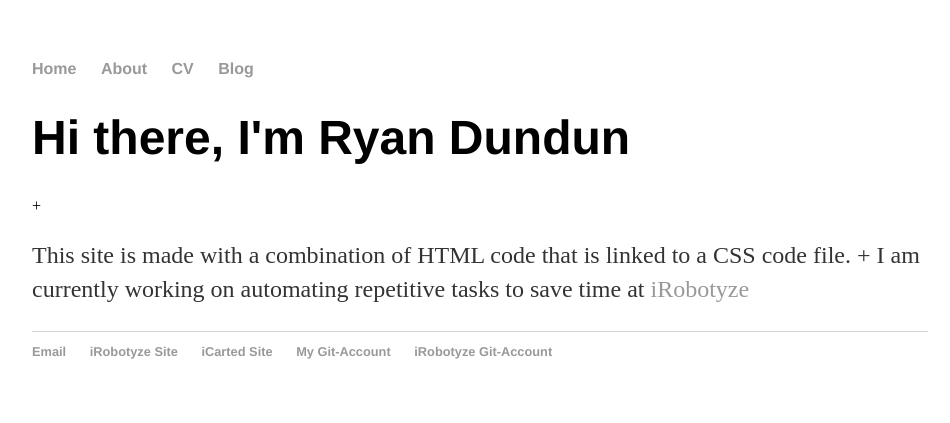
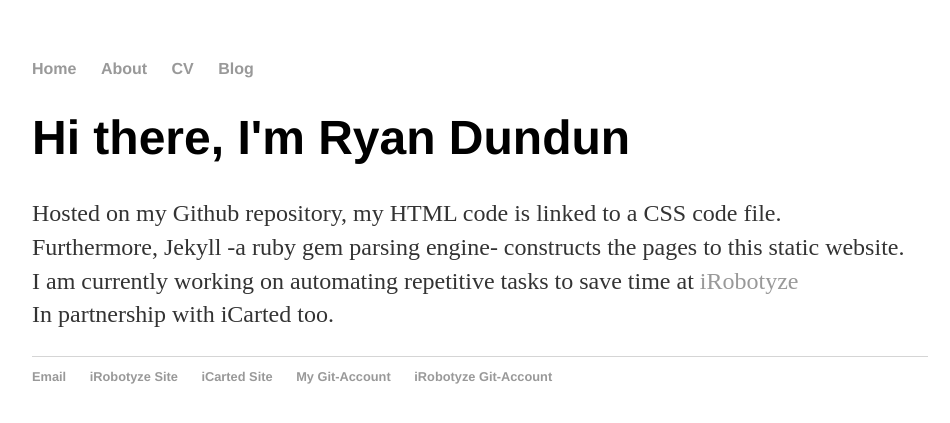
Before and after one commit to ryandundun/backup-Website, a Jekyll site: the page built from index.html, in a window 1280 px wide. Shown: the top 423 px of the page, without its empty margins (160-1110 px from the left). Built offline with Jekyll 4.4.1, drawn with Linux system fonts in a browser that asks for light colours.

Commit message:
Update index.html

```diff
--- a/index.html
+++ b/index.html
@@ -4,6 +4,9 @@ title: Ryan Onome Dundun | Programmer
 ---
 <div class="blurb">
 	<h1>Hi there, I'm Ryan Dundun</h1>
-+		<p>This site is made with a combination of HTML code that is linked to a CSS code file.
-+		I am currently working on automating repetitive tasks to save time at <a href="https://irobotyze.github.io">iRobotyze</a></p>
+		<p>Hosted on my Github repository, my HTML code is linked to a CSS code file. <br/>
+			Furthermore, Jekyll -a ruby gem parsing engine- constructs the pages to this static website. <br/>
+		I am currently working on automating repetitive tasks to save time at <a href="https://irobotyze.github.io">iRobotyze</a><br/>
+	In partnership with iCarted too.
+	</p>
 </div><!-- /.blurb -->
```
